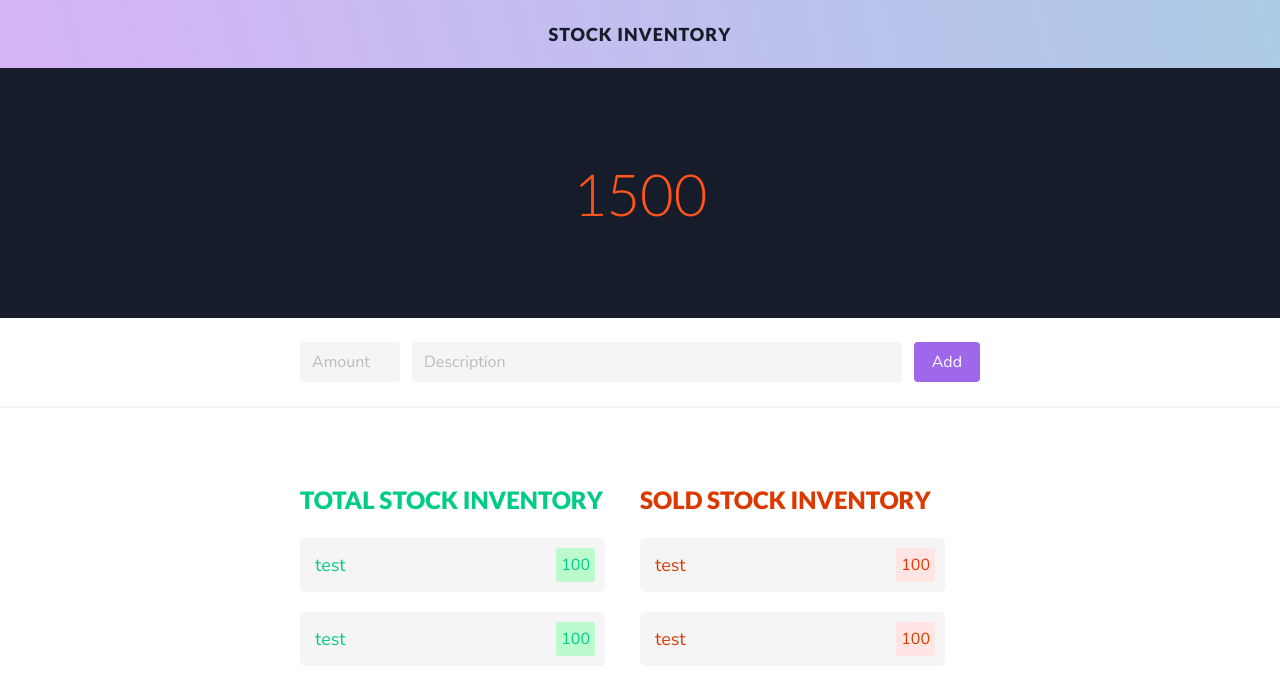
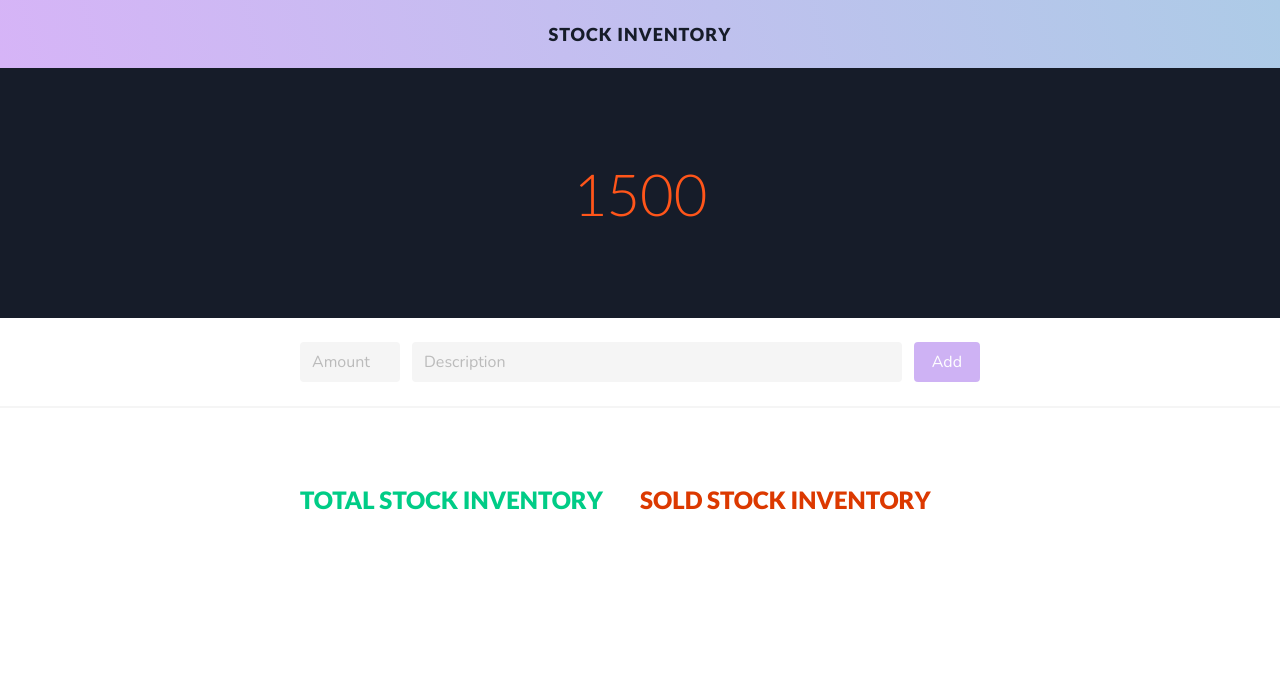
Before and after one commit to lironzaa/stock-inventory, an Angular app: page / in a window 1280 px wide. Shown: the top 694 px of the page. Built offline with nearby package versions, Linux system fonts and the light colour scheme.

Commit message:
add item form & validation

```diff
--- a/src/app/app.module.ts
+++ b/src/app/app.module.ts
@@ -1,5 +1,6 @@
 import { BrowserModule } from '@angular/platform-browser';
 import { NgModule } from '@angular/core';
+import { FormsModule } from '@angular/forms';
 
 import { AppRoutingModule } from './app-routing.module';
 import { AppComponent } from './app.component';
@@ -18,7 +19,8 @@ import { StockItemCardComponent } from './components/stock-item-list/stock-item-
   ],
   imports: [
     BrowserModule,
-    AppRoutingModule
+    AppRoutingModule,
+    FormsModule
   ],
   providers: [],
   bootstrap: [AppComponent]
--- a/src/app/components/add-item-form/add-item-form.component.html
+++ b/src/app/components/add-item-form/add-item-form.component.html
@@ -1,18 +1,20 @@
-<form>
+<form #addItemForm="ngForm" (ngSubmit)="onSubmit(addItemForm)">
   <div class="field is-horizontal">
     <div class="field-body">
       <div class="field is-narrow">
         <p class="control">
-          <input type="number" style="width:100px" class="input" placeholder="Amount">
+          <input required name="amount" type="number" style="width:100px" class="input" placeholder="Amount"
+            [ngModel]="stockItem.amount">
         </p>
       </div>
       <div class="field">
         <p class="control">
-          <input type="text" class="input" placeholder="Description">
+          <input required name="description" type="text" class="input" placeholder="Description"
+            [ngModel]="stockItem.description">
         </p>
       </div>
       <div class="field is-narrow">
-        <button class="button is-primary">Add</button>
+        <button [disabled]="!addItemForm.valid" type="submit" class="button is-primary">Add</button>
       </div>
     </div>
   </div>
--- a/src/app/components/add-item-form/add-item-form.component.ts
+++ b/src/app/components/add-item-form/add-item-form.component.ts
@@ -1,4 +1,6 @@
-import { Component, OnInit } from '@angular/core';
+import { Component, OnInit, Input, Output, EventEmitter } from '@angular/core';
+import { NgForm } from '@angular/forms';
+import { StockItem } from './../../models/stock-item.model';
 
 @Component({
   selector: 'app-add-item-form',
@@ -6,10 +8,16 @@ import { Component, OnInit } from '@angular/core';
   styleUrls: ['./add-item-form.component.scss']
 })
 export class AddItemFormComponent implements OnInit {
+  @Input() stockItem: StockItem = new StockItem('', null);
+  @Output() formSubmit: EventEmitter<StockItem> = new EventEmitter<StockItem>();
 
   constructor() { }
 
   ngOnInit() {
   }
 
+  onSubmit(form: NgForm): void {
+    this.formSubmit.emit(form.value);
+  }
+
 }
--- a/src/app/components/main-page/main-page.component.html
+++ b/src/app/components/main-page/main-page.component.html
@@ -8,10 +8,10 @@
 
 <section class="add-item-section">
   <div class="add-item-container">
-    <app-add-item-form style="padding:20px;"></app-add-item-form>
+    <app-add-item-form style="padding:20px;" (formSubmit)="addStockItem($event)"></app-add-item-form>
   </div>
 </section>
 
 <hr style="margin-top:0">
 
-<app-stock-item-list></app-stock-item-list>
+<app-stock-item-list [stockItems]="stockItems"></app-stock-item-list>
--- a/src/app/components/main-page/main-page.component.ts
+++ b/src/app/components/main-page/main-page.component.ts
@@ -1,4 +1,5 @@
 import { Component, OnInit } from '@angular/core';
+import { StockItem } from './../../models/stock-item.model';
 
 @Component({
   selector: 'app-main-page',
@@ -6,10 +7,15 @@ import { Component, OnInit } from '@angular/core';
   styleUrls: ['./main-page.component.scss']
 })
 export class MainPageComponent implements OnInit {
+  stockItems: StockItem[] = new Array<StockItem>();
 
   constructor() { }
 
   ngOnInit() {
   }
 
+  addStockItem(stockItem: StockItem) {
+    this.stockItems.push(stockItem);
+  }
+
 }
--- a/src/app/components/stock-item-list/stock-item-card/stock-item-card.component.html
+++ b/src/app/components/stock-item-list/stock-item-card/stock-item-card.component.html
@@ -1,10 +1,10 @@
 <div class="root">
-  <div class="stock-item" [ngClass]="{ 'in-stock':isInStock,'sold-stock':!isInStock }">
+  <div class="stock-item" [ngClass]="{ 'in-stock':item.amount>=0,'sold-stock':item.amount<0 }">
     <div class="description">
-      <p>test</p>
+      <p>{{item.description}}</p>
     </div>
     <div class="amount">
-      <p>100</p>
+      <p>{{item.amount}}</p>
     </div>
   </div>
   <div class="delete-icon-button"></div>
--- a/src/app/components/stock-item-list/stock-item-card/stock-item-card.component.ts
+++ b/src/app/components/stock-item-list/stock-item-card/stock-item-card.component.ts
@@ -1,4 +1,5 @@
 import { Component, OnInit, Input } from '@angular/core';
+import { StockItem } from './../../../models/stock-item.model';
 
 @Component({
   selector: 'app-stock-item-card',
@@ -6,7 +7,7 @@ import { Component, OnInit, Input } from '@angular/core';
   styleUrls: ['./stock-item-card.component.scss']
 })
 export class StockItemCardComponent implements OnInit {
-  @Input() isInStock: boolean = true;
+  @Input() item: StockItem
   constructor() { }
 
   ngOnInit() {
--- a/src/app/components/stock-item-list/stock-item-list.component.html
+++ b/src/app/components/stock-item-list/stock-item-list.component.html
@@ -3,15 +3,19 @@
     <div class="in-stock-column">
       <h1>Total Stock Inventory</h1>
       <div class="stock-items">
-        <app-stock-item-card [isInStock]="true" style="margin-bottom: 20px;"></app-stock-item-card>
-        <app-stock-item-card [isInStock]="true" style="margin-bottom: 20px;"></app-stock-item-card>
+        <div *ngFor="let item of stockItems">
+          <app-stock-item-card *ngIf="item.amount >=0" [item]="item" style="display:block;margin-bottom: 20px;">
+          </app-stock-item-card>
+        </div>
       </div>
     </div>
     <div class="sold-stock-column">
       <h1>Sold Stock Inventory</h1>
       <div class="stock-items">
-        <app-stock-item-card [isInStock]="false" style="margin-bottom: 20px;"></app-stock-item-card>
-        <app-stock-item-card [isInStock]="false" style="margin-bottom: 20px;"></app-stock-item-card>
+        <div *ngFor="let item of stockItems">
+          <app-stock-item-card *ngIf="item.amount <0" [item]="item" style="display:block;margin-bottom: 20px;">
+          </app-stock-item-card>
+        </div>
       </div>
     </div>
   </div>
--- a/src/app/components/stock-item-list/stock-item-list.component.ts
+++ b/src/app/components/stock-item-list/stock-item-list.component.ts
@@ -1,4 +1,5 @@
-import { Component, OnInit } from '@angular/core';
+import { Component, OnInit, Input } from '@angular/core';
+import { StockItem } from './../../models/stock-item.model';
 
 @Component({
   selector: 'app-stock-item-list',
@@ -6,6 +7,7 @@ import { Component, OnInit } from '@angular/core';
   styleUrls: ['./stock-item-list.component.scss']
 })
 export class StockItemListComponent implements OnInit {
+  @Input() stockItems: StockItem[];
 
   constructor() { }
 
--- /dev/null
+++ b/src/app/models/stock-item.model.ts
@@ -0,0 +1,3 @@
+export class StockItem {
+  constructor(public description: string, public amount: number) { }
+}
```
